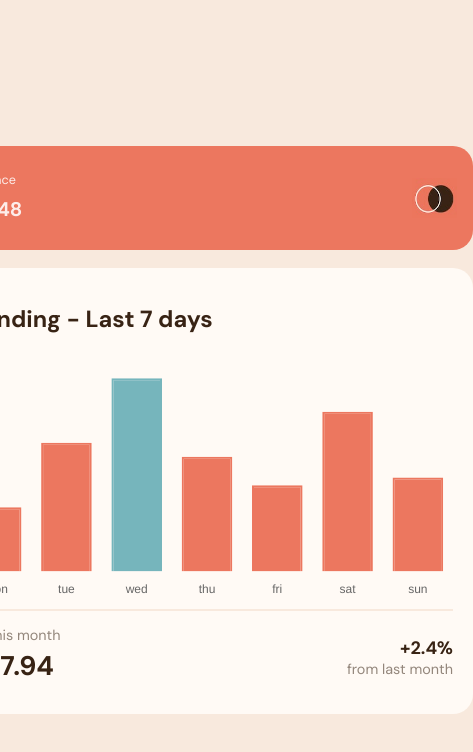
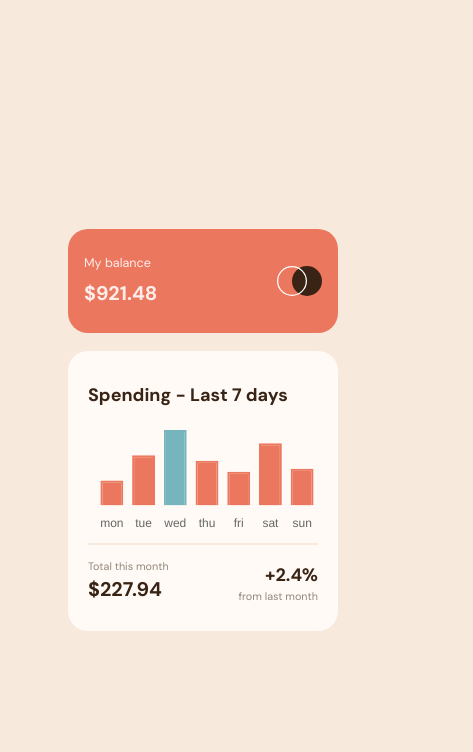
Before and after one commit to JulianaVelasques/expanses-chart, a React (Vite) app: page / in a window 390 px wide. Shown: the top 752 px of the page, 473 px wide, since content can reach past the window. Built offline with nearby package versions, Linux system fonts and the light colour scheme.

Commit message:
fix: responsiveness of the layout

```diff
--- a/index.html
+++ b/index.html
@@ -2,7 +2,7 @@
 <html lang="en">
   <head>
     <meta charset="UTF-8" />
-    <link rel="icon" type="image/svg+xml" href="/vite.svg" />
+    <link rel="icon" type="image/svg+xml" href="./src/assets/logo.svg" />
     <link rel="preconnect" href="https://fonts.googleapis.com" />
     <link rel="preconnect" href="https://fonts.gstatic.com" crossorigin />
     <link
@@ -10,7 +10,7 @@
       rel="stylesheet"
     />
     <meta name="viewport" content="width=device-width, initial-scale=1.0" />
-    <title>Vite + React + TS</title>
+    <title>Expenses Chart</title>
   </head>
   <body>
     <div id="root"></div>
--- a/src/Pages/ExpensesContainer.scss
+++ b/src/Pages/ExpensesContainer.scss
@@ -1,3 +1,15 @@
 .container {
   width: 30rem;
 }
+
+@media screen and (max-width: 650px) {
+  .container {
+    width: 18rem;
+  }
+}
+
+@media screen and (max-width: 400px) {
+  .container {
+    width: 15rem;
+  }
+}
--- a/src/components/Chart/Chart.scss
+++ b/src/components/Chart/Chart.scss
@@ -0,0 +1,6 @@
+.chart-content {
+  canvas {
+    width: 100% !important;
+    height: 100% !important;
+  }
+}
--- a/src/components/Chart/Chart.tsx
+++ b/src/components/Chart/Chart.tsx
@@ -3,6 +3,8 @@ import { Chart, registerables } from "chart.js";
 Chart.register(...registerables);
 
 import Data from "../../data/data.json";
+
+import "./Chart.scss";
 
 function ChartComponent() {
   let biggestAmount = Data.reduce(
@@ -51,7 +53,7 @@ function ChartComponent() {
   ];
 
   return (
-    <div>
+    <div className="chart-content">
       <Bar
         data={{ labels, datasets }}
         options={{
--- a/src/components/ChartContainer/ChartContainer.scss
+++ b/src/components/ChartContainer/ChartContainer.scss
@@ -42,3 +42,21 @@
     }
   }
 }
+
+@media screen and (max-width: 650px) {
+  .chart-container {
+    h1 {
+      font-size: 1rem;
+    }
+
+    .resume-content {
+      .title {
+        font-size: 0.6rem;
+      }
+
+      .money {
+        font-size: 1.1rem;
+      }
+    }
+  }
+}
--- a/src/components/Header/Header.tsx
+++ b/src/components/Header/Header.tsx
@@ -1,4 +1,4 @@
-import icon from "../../assets/icon.png";
+import Logo from "../../assets/logo.svg";
 
 import "./Header.scss";
 
@@ -11,7 +11,7 @@ function Header() {
           <p className="money">$921.48</p>
         </div>
 
-        <img src={icon} alt="" width="45px" height="40px" />
+        <img src={Logo} alt="" width="45px" height="40px" />
       </div>
     </div>
   );
```
